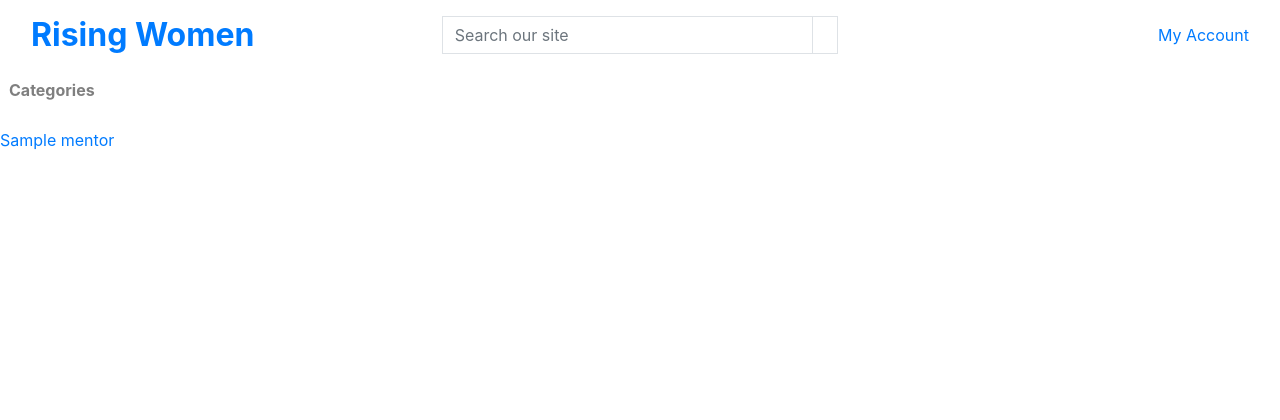
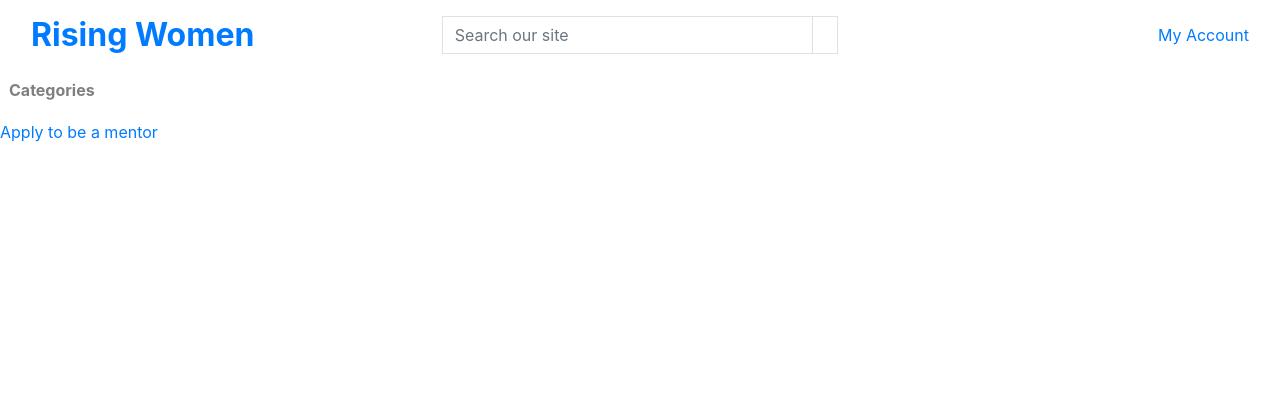
Before and after one commit to rachel-o-donnell/rising-women, a Django app: page /mentors/ in a window 1280 px wide. Shown: the top 420 px of the page. Run offline with Django 3.2, Linux system fonts and the light colour scheme; tables that the repository leaves empty hold one stand-in row (values such as "Sample post"); parts of the project's set-up code (start-up, migrations or seed data) failed here and were passed over.

Commit message:
Modify in Mentor App, models, and urls

```diff
--- a/mentors/models.py
+++ b/mentors/models.py
@@ -1,18 +1,14 @@
 from django.contrib.auth.models import User
 from django.db import models
+from django.utils.text import slugify
 from cloudinary.models import CloudinaryField
 
 # Create your models here.
 
 
 class Category(models.Model):
-    categories = [
-                ('Technical Skills', 'Technical Skills'),
-                ('Leadership Skills', 'Leadership Skills'),
-                ('Management Development', 'Management Development'),
-                ('Interpersonal Skills', 'Interpersonal Skills'), ]
 
-    name = models.CharField(max_length=60, choices=categories, null=False,
+    name = models.CharField(max_length=60, null=False,
                             blank=False)
 
     def __str__(self):
@@ -29,7 +25,6 @@ class Subcategory(models.Model):
 
 class Mentor(models.Model):
 
-    user = models.ForeignKey(User, on_delete=models.CASCADE)
     slug = models.SlugField(max_length=100, null=False, unique=True)
     name = models.CharField(max_length=120, null=False, blank=False)
     verified = models.BooleanField(null=False, default=False)
--- a/mentors/templates/mentor-detail.html
+++ b/mentors/templates/mentor-detail.html
@@ -3,7 +3,11 @@
 
 
 <div style="margin-top:8em;">
-
+    {% if "placeholder" in mentor.image.url %}
+    <img src="https://res.cloudinary.com/dwjq6izv5/image/upload/v1676992902/PP1/blank-profile-picture-g64a2ffd0b_640_bsdtib.png" width="60em;">
+{% else %}
+    <img src='{{ mentor.image.url }}'>
+{% endif %}
 {{ mentor.name }}
 {{ mentor.category }}
 
--- a/mentors/templates/mentors-list.html
+++ b/mentors/templates/mentors-list.html
@@ -3,12 +3,27 @@
 
 {% for mentor in object_list %}
 
-<div style="margin-top:8em;">
-    <a href="{% url 'mentordetail' mentor.slug %}" class="post-link">
+<div style="margin-top:2em;">
+    {% if "placeholder" in mentor.image.url %}
+    <img src="https://res.cloudinary.com/dwjq6izv5/image/upload/v1676992902/PP1/blank-profile-picture-g64a2ffd0b_640_bsdtib.png" width="60em;">
+{% else %}
+    <img src='{{ mentor.image.url }}'>
+{% endif %}
+
+    <a href="{% url 'mentor-detail' mentor.slug %}" class="post-link">
         {{ mentor.name }}
     </a>
 </div>
 
 {% endfor %}
 
+<div style="margin-top: 1em;">
+{{ request.user }}
+</div>
+</br>
+
+<div>
+    <a href="{% url 'mentor-application' %}" class="post-link" target="_blank">Apply to be a mentor</a>
+</div>
+
 {% endblock %}
--- a/mentors/urls.py
+++ b/mentors/urls.py
@@ -2,6 +2,9 @@ from django.urls import path
 from . import views
 
 urlpatterns = [
-    path('', views.MentorsList.as_view(), name='mentorslist'),
-    path('<slug:slug>', views.MentorDetail.as_view(), name='mentordetail'),
+    path('', views.MentorsList.as_view(), name='mentors-list'),
+    path('<slug:slug>', views.MentorDetail.as_view(), name='mentor-detail'),
+    path('mentorapplication/', views.MentorApplicationForm.as_view(),
+         name='mentor-application'),
+    path('mentorapplication/thanks/', views.thankPage, name='thank-message'),
 ]
--- a/mentors/views.py
+++ b/mentors/views.py
@@ -1,8 +1,9 @@
 from django.shortcuts import render, redirect, reverse, get_object_or_404
 from django.views import generic, View
-from django.views.generic import UpdateView, ListView, CreateView
+from django.views.generic import ListView, CreateView, FormView
 from django.contrib import messages
 from .models import Mentor, Category, Subcategory
+from .forms import MentorApplicationForm
 
 # Create your views here.
 
@@ -34,3 +35,23 @@ class MentorDetail(CreateView):
                "mentor": mentor,
             },
         )
+
+
+class MentorApplicationForm(CreateView):
+    form_class = MentorApplicationForm
+    template_name = 'mentor-application.html'
+    success_url = 'thanks'
+
+
+def thankPage(request):
+
+    return render(request, 'thanks.html')
+
+
+class MentorsFilters(ListView):
+    model = Mentor
+    template_name = "categories.html"
+
+    def get_queryset(self):
+        queryset = Mentor.objects.filter(category=mentor.category)
+        return queryset
```
Also changed, not shown: mentors/templates/mentor-application.html (added, +21 -0 lines), mentors/templates/thanks.html (added, +9 -0 lines), mentors/migrations/0001_initial.py, mentors/migrations/0002_alter_category_name.py (added).
